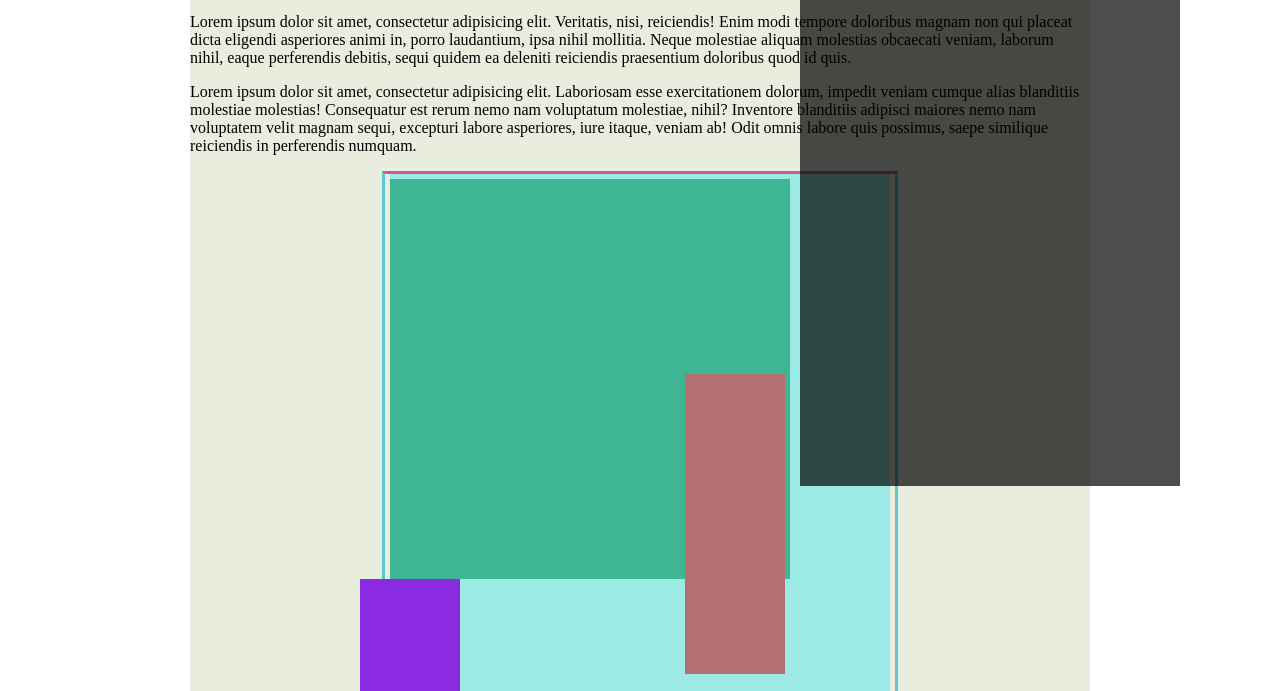
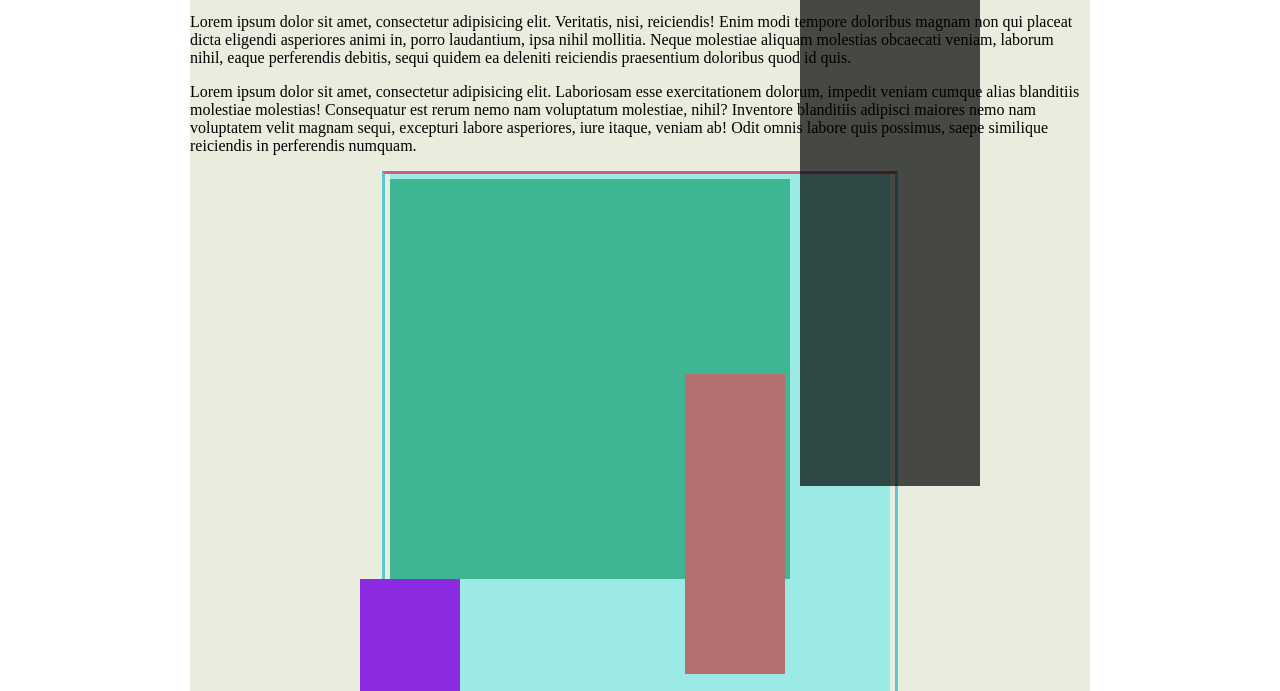
Before and after one commit to kumiko251/web-float, a plain HTML site: page index.html in a window 1280 px wide. Shown: the part 214-905 px from the top of the page. Drawn offline with Linux system fonts and the light colour scheme.

Commit message:
Update style.css

```diff
--- a/style.css
+++ b/style.css
@@ -97,7 +97,7 @@ li:last-child a{
 	background-color: black;
 	position: fixed;
 	top: 100px;
-	right: 100px;
+	right: 300px;
 	left: 800px;
 	bottom: 100px;
 	z-index: 1;
```
